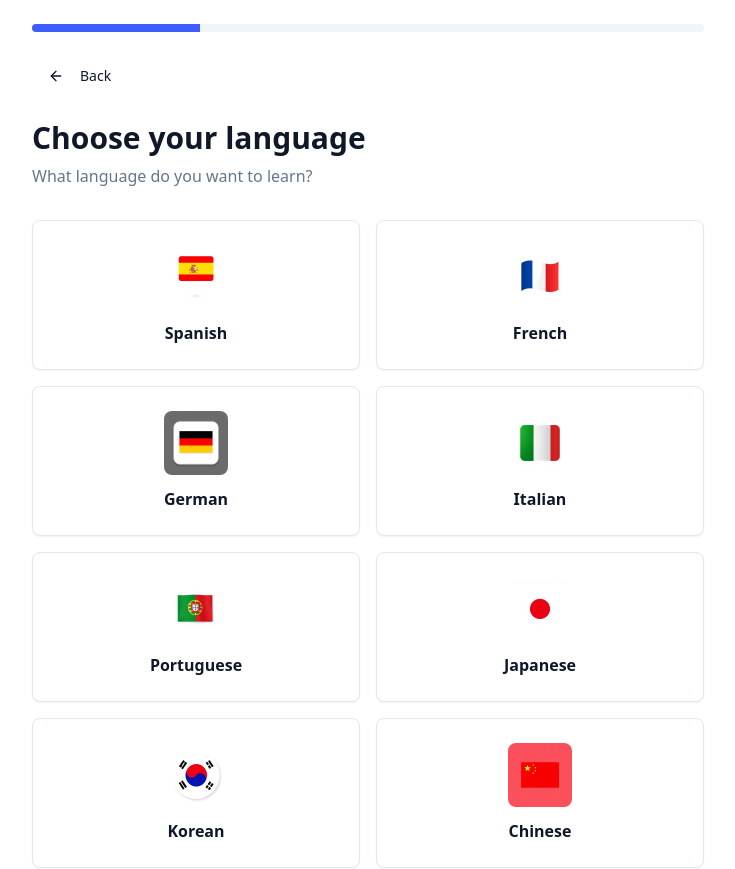
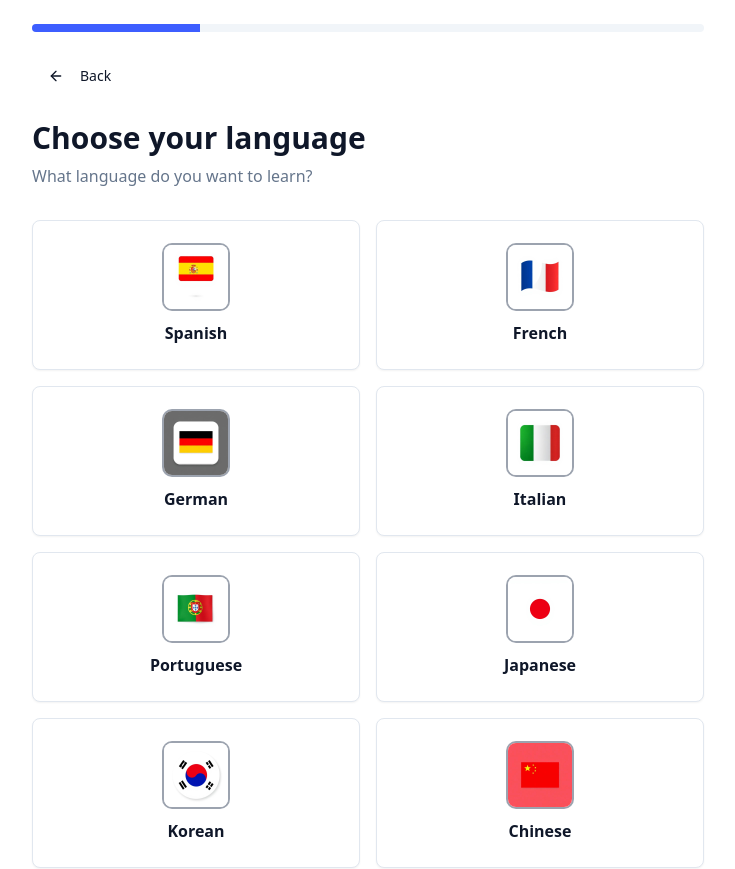
Before and after one commit to MarshallBear1/AIBlockchainLanguageTutor, a React (Vite) app: page /select-language in a window 1280 px wide. Shown: the top 869 px of the page, without its empty margins (272-1007 px from the left). Built offline with nearby package versions, Linux system fonts and the light colour scheme; no server answers; what wawa-lipsync would draw is missing.

Commit message:
Add outline to flags
Add a neutral gray outline to all flags on the select language page. This ensures better visibility for flags like Japan's and addresses the user's request to avoid black and red outlines for specific flags.

```diff
--- a/src/pages/SelectLanguage.tsx
+++ b/src/pages/SelectLanguage.tsx
@@ -70,7 +70,7 @@ const SelectLanguage = () => {
               }`}
             >
               <div className="mb-3 flex justify-center">
-                <img src={lang.flag} alt={`${lang.name} flag`} className="w-16 h-16 object-contain rounded-lg" />
+                <img src={lang.flag} alt={`${lang.name} flag`} className="w-16 h-16 object-contain rounded-lg ring-2 ring-gray-400 dark:ring-gray-600" />
               </div>
               <div className="font-semibold text-center">{lang.name}</div>
             </Card>
```
